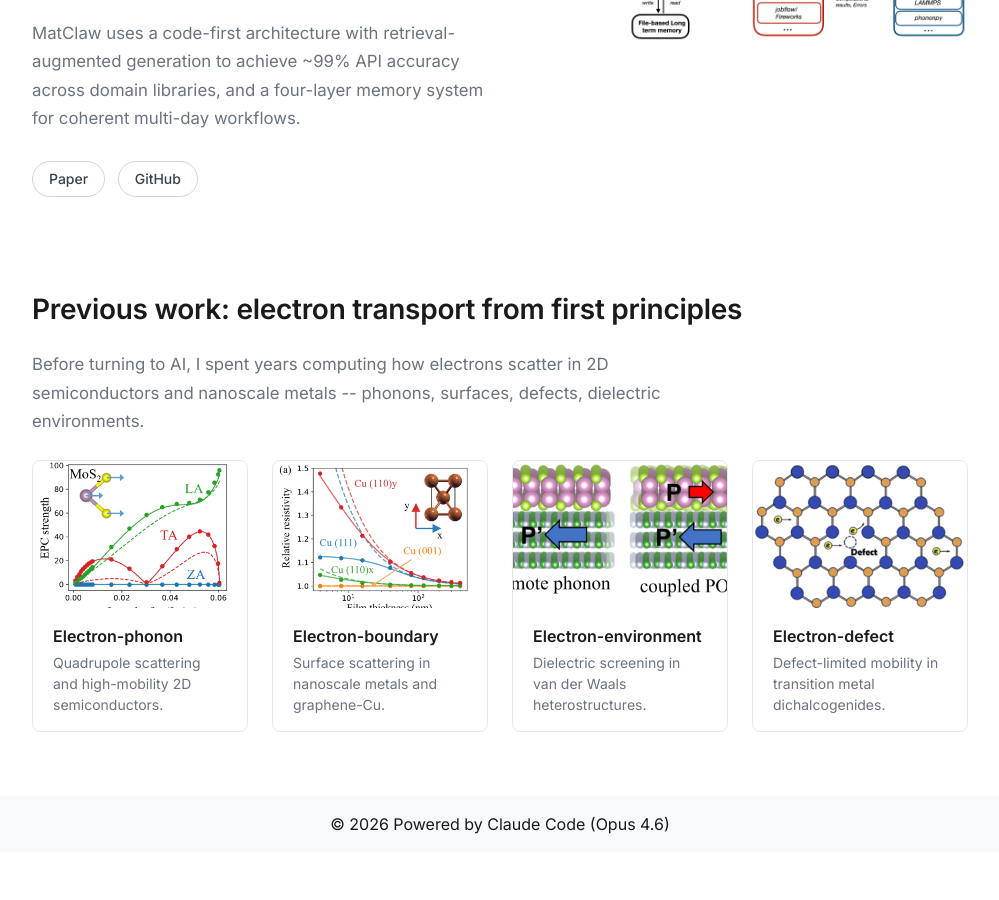
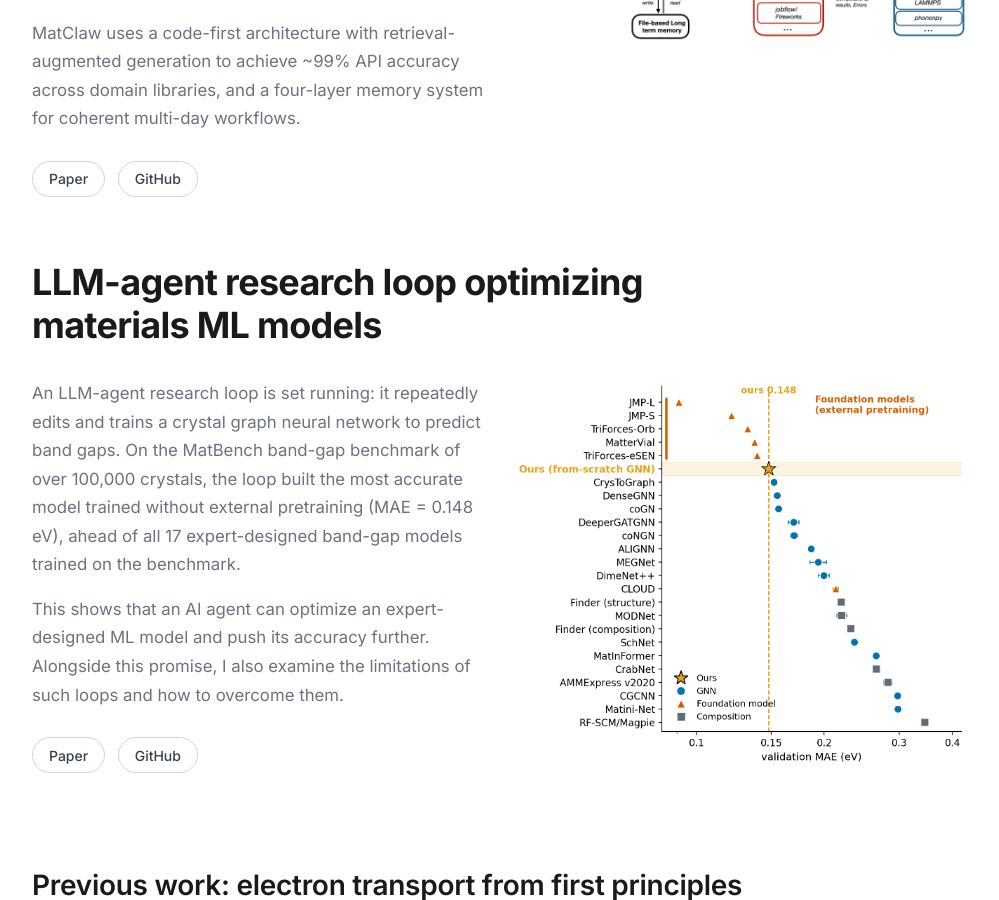
Before and after one commit to cz2014/cz2014.github.io, a Jekyll site: the page built from index.html, in a window 1280 px wide and 900 px high, scrolled down 559 px. Shown: the whole window, without its empty margins (140-1139 px from the left). Built offline with Jekyll 4.4.1, drawn with Linux system fonts in a browser that asks for light colours; before the commit the page ends 1411 px from its top, so only the background shows below that.

Commit message:
Homepage: add LLM-agent research loop project section

```diff
--- a/index.html
+++ b/index.html
@@ -43,6 +43,45 @@ description: Chenmu Zhang - building autonomous AI agents for computational mate
         <img
           src="images/matclaw.png"
           alt="MatClaw architecture: autonomous LLM agent orchestrating materials science workflows"
+          class="img-fluid"
+        />
+      </div>
+    </div>
+  </div>
+
+  <!-- AI Section 2: Autonomous research loop / band-gap -->
+  <div style="padding-top: 1rem; padding-bottom: 3rem;">
+    <h2 class="section-heading" style="font-size: 2.25rem; font-weight: 700; letter-spacing: -0.02em; max-width: 620px; margin-bottom: 2rem;">
+      LLM-agent research loop optimizing materials ML models
+    </h2>
+
+    <div class="row g-4 align-items-start">
+      <!-- Left: Description -->
+      <div class="col-md-6">
+        <p class="section-subtext">
+          An LLM-agent research loop is set running: it repeatedly edits and trains a
+          crystal graph neural network to predict band gaps. On the MatBench band-gap
+          benchmark of over 100,000 crystals, the loop built the most accurate model
+          trained without external pretraining (MAE = 0.148 eV), ahead of all 17
+          expert-designed band-gap models trained on the benchmark.
+        </p>
+        <p class="section-subtext mt-3">
+          This shows that an AI agent can optimize an expert-designed ML model and push
+          its accuracy further. Alongside this promise, I also examine the limitations of
+          such loops and how to overcome them.
+        </p>
+        <div class="mt-3">
+          <!-- TODO: add arXiv link once the paper is posted -->
+          <a href="#" class="pill-link">Paper</a>
+          <a href="https://github.com/cz2014/llm-autoresearch-bandgap" target="_blank" class="pill-link">GitHub</a>
+        </div>
+      </div>
+
+      <!-- Right: Figure (no border) -->
+      <div class="col-md-6">
+        <img
+          src="images/autoresearch-bandgap.png"
+          alt="MatBench band-gap leaderboard: the agent's from-scratch model (gold star, 0.148 eV MAE) sits ahead of every expert-designed graph network and composition baseline, behind only foundation models that use external pretraining"
           class="img-fluid"
         />
       </div>
```
Also changed, not shown: images/autoresearch-bandgap.png (added).
